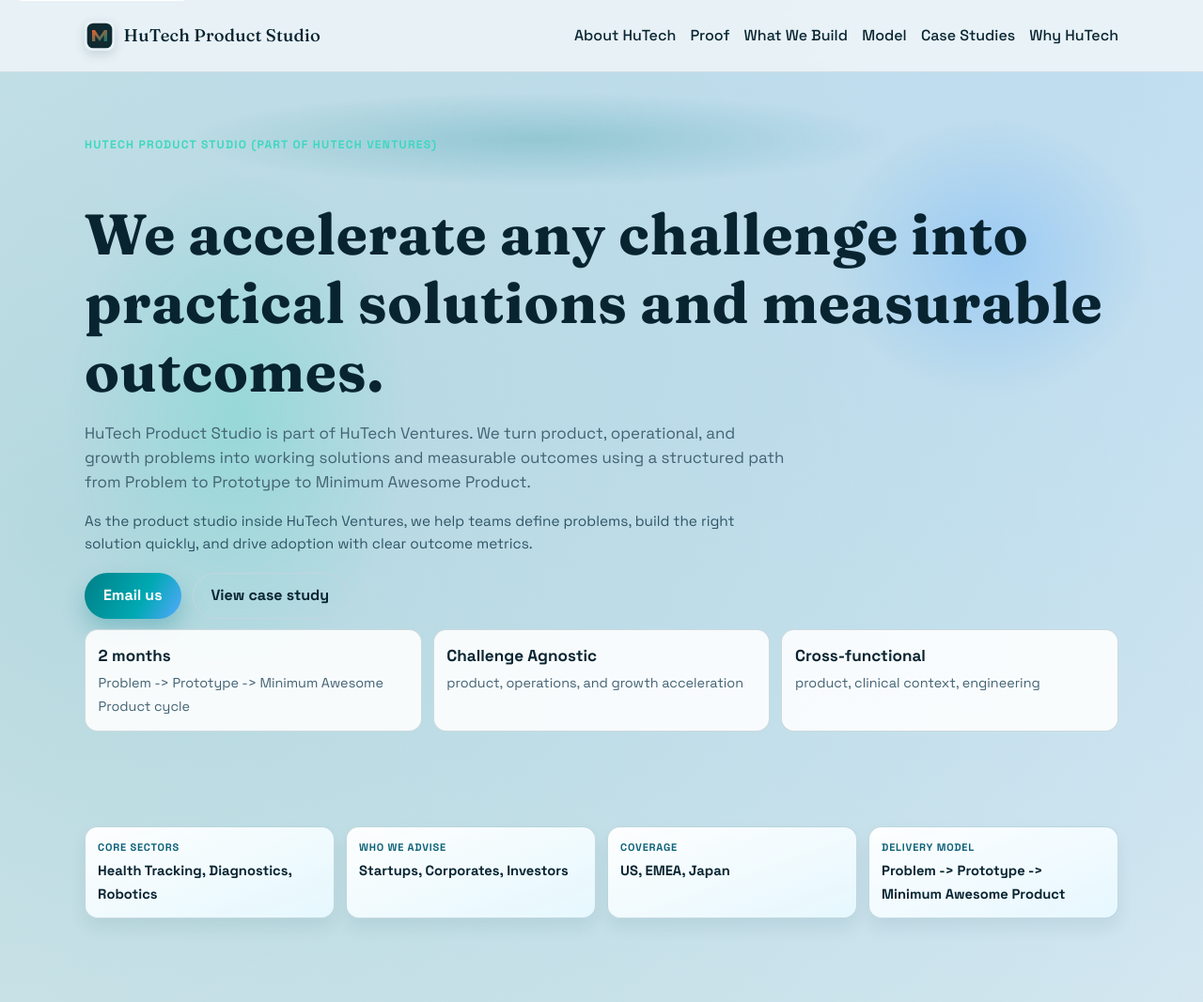
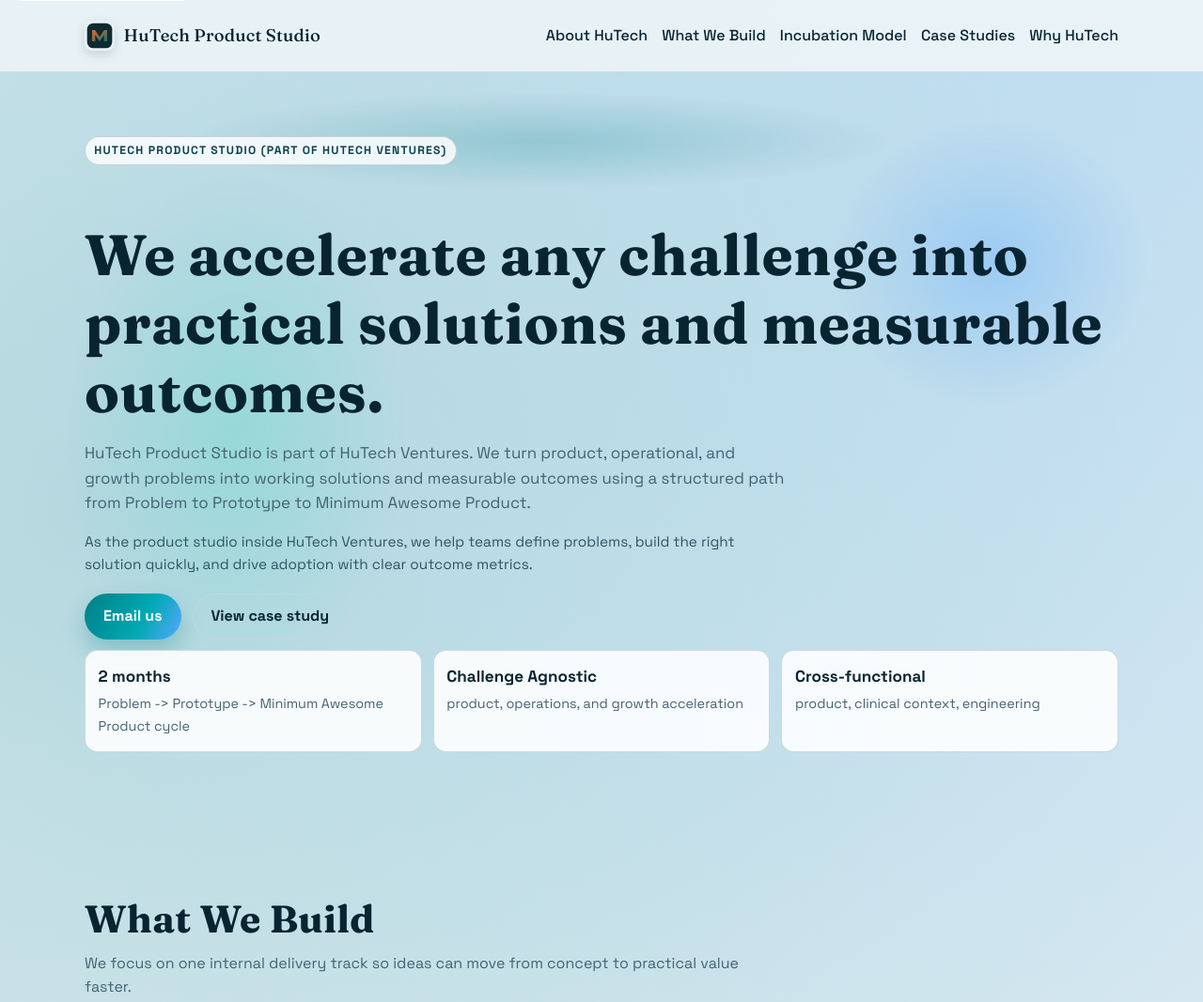
Before and after one commit to assarasua/hutech-tech, a website: page index.html in a window 1280 px wide. Shown: the top 1067 px of the page at 94% size. Drawn offline with Linux system fonts and the light colour scheme.

Commit message:
Remove Proof section and improve hero brand-line contrast

```diff
--- a/assets/css/styles.css
+++ b/assets/css/styles.css
@@ -247,8 +247,17 @@ p {
   letter-spacing: 0.1em;
   font-size: 0.76rem;
   font-weight: 700;
-  color: var(--accent);
+  color: #0b4152;
   margin-bottom: 0.6rem;
+}
+
+.hero .eyebrow {
+  display: inline-flex;
+  align-items: center;
+  padding: 0.32rem 0.58rem;
+  border-radius: 999px;
+  border: 1px solid rgba(11, 65, 82, 0.2);
+  background: rgba(255, 255, 255, 0.82);
 }
 
 .hero {
--- a/index.html
+++ b/index.html
@@ -51,9 +51,8 @@
       <nav aria-label="Primary navigation">
         <ul class="nav-list">
           <li><a href="#about-hutech">About HuTech</a></li>
-          <li><a href="#trust-signals">Proof</a></li>
           <li><a href="#what-we-build">What We Build</a></li>
-          <li><a href="#incubation-model">Model</a></li>
+          <li><a href="#incubation-model">Incubation Model</a></li>
           <li><a href="#case-studies">Case Studies</a></li>
           <li><a href="#why-hutech">Why HuTech</a></li>
         </ul>
@@ -82,17 +81,6 @@
           <li><strong>2 months</strong><span>Problem -> Prototype -> Minimum Awesome Product cycle</span></li>
           <li><strong>Challenge Agnostic</strong><span>product, operations, and growth acceleration</span></li>
           <li><strong>Cross-functional</strong><span>product, clinical context, engineering</span></li>
-        </ul>
-      </div>
-    </section>
-
-    <section class="section section-trust section-compact" id="trust-signals" data-reveal>
-      <div class="container">
-        <ul class="trust-chip-list" id="trust-signal-list" aria-label="Healthtech trust signals">
-          <li class="trust-chip"><span class="trust-label">Core Sectors</span><strong>Health Tracking, Diagnostics, Robotics</strong></li>
-          <li class="trust-chip"><span class="trust-label">Who We Advise</span><strong>Startups, Corporates, Investors</strong></li>
-          <li class="trust-chip"><span class="trust-label">Coverage</span><strong>US, EMEA, Japan</strong></li>
-          <li class="trust-chip"><span class="trust-label">Delivery Model</span><strong>Problem -> Prototype -> Minimum Awesome Product</strong></li>
         </ul>
       </div>
     </section>
```
